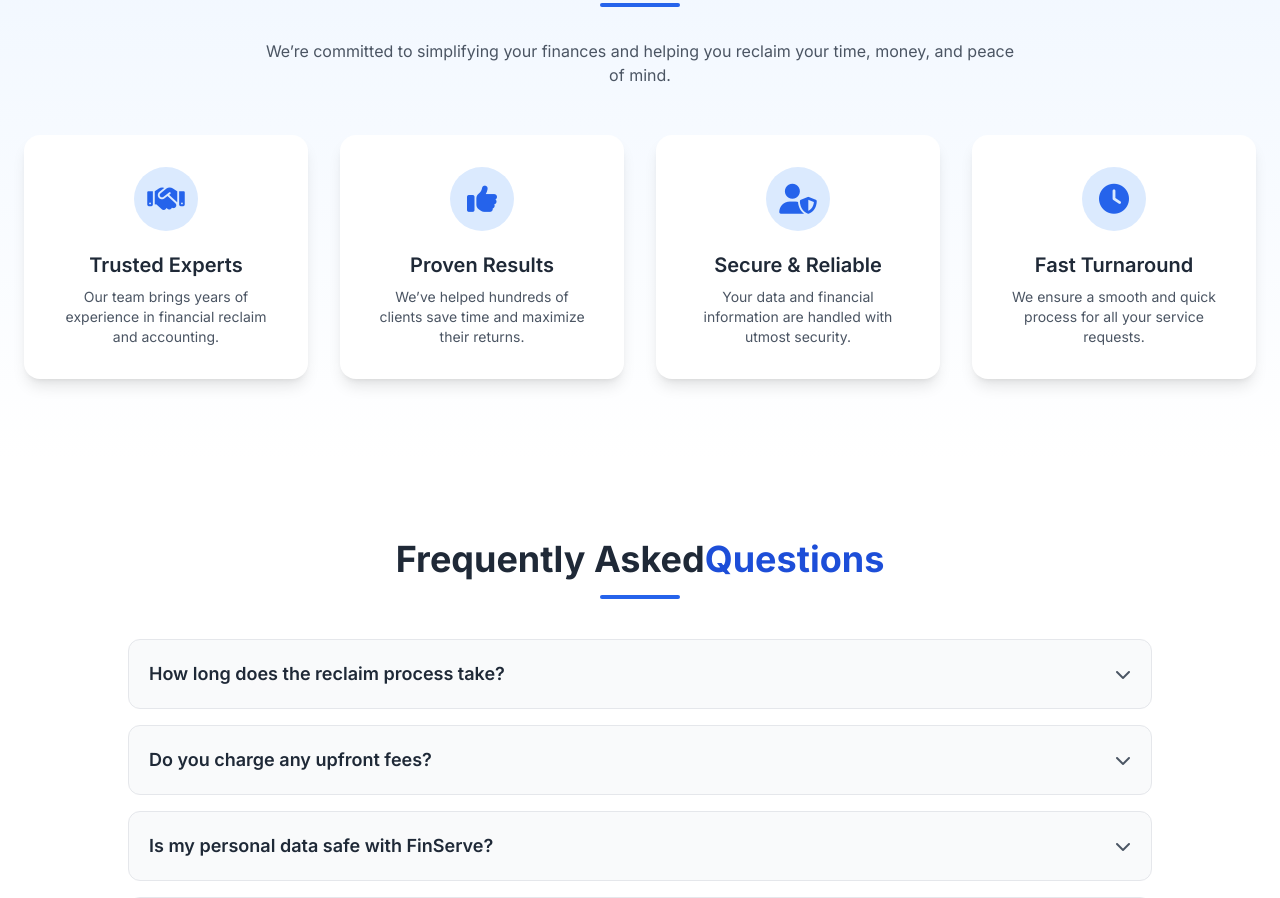
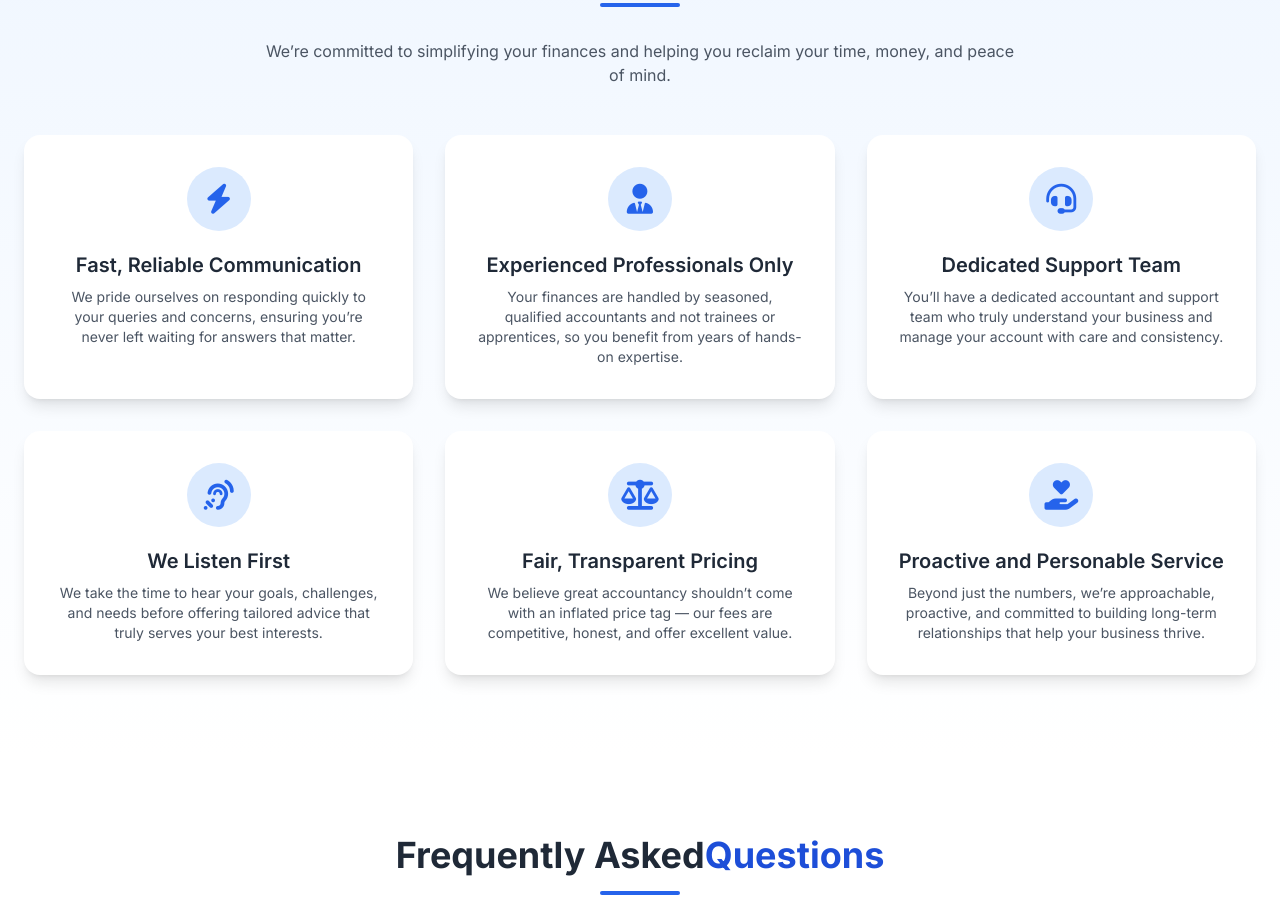
Before and after one commit to kylegit74/ukfinance, a plain HTML site: page index.html in a window 1280 px wide. Shown: the part 1297-2195 px from the top of the page. Drawn offline with nearby package versions, Linux system fonts and the light colour scheme.

Commit message:
why choose us added

```diff
--- a/index.html
+++ b/index.html
@@ -258,51 +258,84 @@
 
  <section class="py-20 px-6 bg-gradient-to-b from-blue-50 to-white">
   <div class="max-w-7xl mx-auto text-center">
-      <h2 class="text-3xl md:text-4xl font-bold text-gray-800 mb-4">Why Choose <span class="text-blue-700">FinServe</span></h2>
+    <h2 class="text-3xl md:text-4xl font-bold text-gray-800 mb-4">
+      Why Choose <span class="text-blue-700">FinServe</span>
+    </h2>
     <div class="h-1 w-20 bg-blue-600 mx-auto mb-8 rounded-full"></div>
     <p class="text-gray-600 mb-12 max-w-3xl mx-auto">
       We’re committed to simplifying your finances and helping you reclaim your time, money, and peace of mind.
     </p>
 
-      <div class="grid grid-cols-1 sm:grid-cols-2 lg:grid-cols-4 gap-8">
+    <div class="grid grid-cols-1 sm:grid-cols-2 lg:grid-cols-3 gap-8">
       <!-- Card 1 -->
       <div class="bg-white p-8 rounded-2xl shadow-lg hover:shadow-2xl transition-all">
         <div class="w-16 h-16 bg-blue-100 flex items-center justify-center rounded-full mx-auto mb-5">
-            <i class="fas fa-handshake text-3xl text-blue-600"></i>
+          <i class="fas fa-bolt text-3xl text-blue-600"></i>
         </div>
-          <h3 class="text-xl font-semibold text-gray-800 mb-2">Trusted Experts</h3>
-          <p class="text-gray-600 text-sm">Our team brings years of experience in financial reclaim and accounting.</p>
+        <h3 class="text-xl font-semibold text-gray-800 mb-2">Fast, Reliable Communication</h3>
+        <p class="text-gray-600 text-sm">
+          We pride ourselves on responding quickly to your queries and concerns, ensuring you’re never left waiting for answers that matter.
+        </p>
       </div>
 
       <!-- Card 2 -->
       <div class="bg-white p-8 rounded-2xl shadow-lg hover:shadow-2xl transition-all">
         <div class="w-16 h-16 bg-blue-100 flex items-center justify-center rounded-full mx-auto mb-5">
-            <i class="fas fa-thumbs-up text-3xl text-blue-600"></i>
+          <i class="fas fa-user-tie text-3xl text-blue-600"></i>
         </div>
-          <h3 class="text-xl font-semibold text-gray-800 mb-2">Proven Results</h3>
-          <p class="text-gray-600 text-sm">We’ve helped hundreds of clients save time and maximize their returns.</p>
+        <h3 class="text-xl font-semibold text-gray-800 mb-2">Experienced Professionals Only</h3>
+        <p class="text-gray-600 text-sm">
+          Your finances are handled by seasoned, qualified accountants and not trainees or apprentices, so you benefit from years of hands-on expertise.
+        </p>
       </div>
 
       <!-- Card 3 -->
       <div class="bg-white p-8 rounded-2xl shadow-lg hover:shadow-2xl transition-all">
         <div class="w-16 h-16 bg-blue-100 flex items-center justify-center rounded-full mx-auto mb-5">
-            <i class="fas fa-user-shield text-3xl text-blue-600"></i>
+          <i class="fas fa-headset text-3xl text-blue-600"></i>
         </div>
-          <h3 class="text-xl font-semibold text-gray-800 mb-2">Secure & Reliable</h3>
-          <p class="text-gray-600 text-sm">Your data and financial information are handled with utmost security.</p>
+        <h3 class="text-xl font-semibold text-gray-800 mb-2">Dedicated Support Team</h3>
+        <p class="text-gray-600 text-sm">
+          You’ll have a dedicated accountant and support team who truly understand your business and manage your account with care and consistency.
+        </p>
       </div>
 
       <!-- Card 4 -->
       <div class="bg-white p-8 rounded-2xl shadow-lg hover:shadow-2xl transition-all">
         <div class="w-16 h-16 bg-blue-100 flex items-center justify-center rounded-full mx-auto mb-5">
-            <i class="fas fa-clock text-3xl text-blue-600"></i>
+          <i class="fas fa-ear-listen text-3xl text-blue-600"></i>
         </div>
-          <h3 class="text-xl font-semibold text-gray-800 mb-2">Fast Turnaround</h3>
-          <p class="text-gray-600 text-sm">We ensure a smooth and quick process for all your service requests.</p>
+        <h3 class="text-xl font-semibold text-gray-800 mb-2">We Listen First</h3>
+        <p class="text-gray-600 text-sm">
+          We take the time to hear your goals, challenges, and needs before offering tailored advice that truly serves your best interests.
+        </p>
+      </div>
+
+      <!-- Card 5 -->
+      <div class="bg-white p-8 rounded-2xl shadow-lg hover:shadow-2xl transition-all">
+        <div class="w-16 h-16 bg-blue-100 flex items-center justify-center rounded-full mx-auto mb-5">
+          <i class="fas fa-scale-balanced text-3xl text-blue-600"></i>
+        </div>
+        <h3 class="text-xl font-semibold text-gray-800 mb-2">Fair, Transparent Pricing</h3>
+        <p class="text-gray-600 text-sm">
+          We believe great accountancy shouldn’t come with an inflated price tag — our fees are competitive, honest, and offer excellent value.
+        </p>
+      </div>
+
+      <!-- Card 6 -->
+      <div class="bg-white p-8 rounded-2xl shadow-lg hover:shadow-2xl transition-all">
+        <div class="w-16 h-16 bg-blue-100 flex items-center justify-center rounded-full mx-auto mb-5">
+          <i class="fas fa-hand-holding-heart text-3xl text-blue-600"></i>
+        </div>
+        <h3 class="text-xl font-semibold text-gray-800 mb-2">Proactive and Personable Service</h3>
+        <p class="text-gray-600 text-sm">
+          Beyond just the numbers, we’re approachable, proactive, and committed to building long-term relationships that help your business thrive.
+        </p>
       </div>
     </div>
   </div>
 </section>
+
 
    <section class="py-20 px-6 bg-white">
     <div class="max-w-5xl mx-auto">
```
Lines whose indentation alone changed are shown as unchanged.
